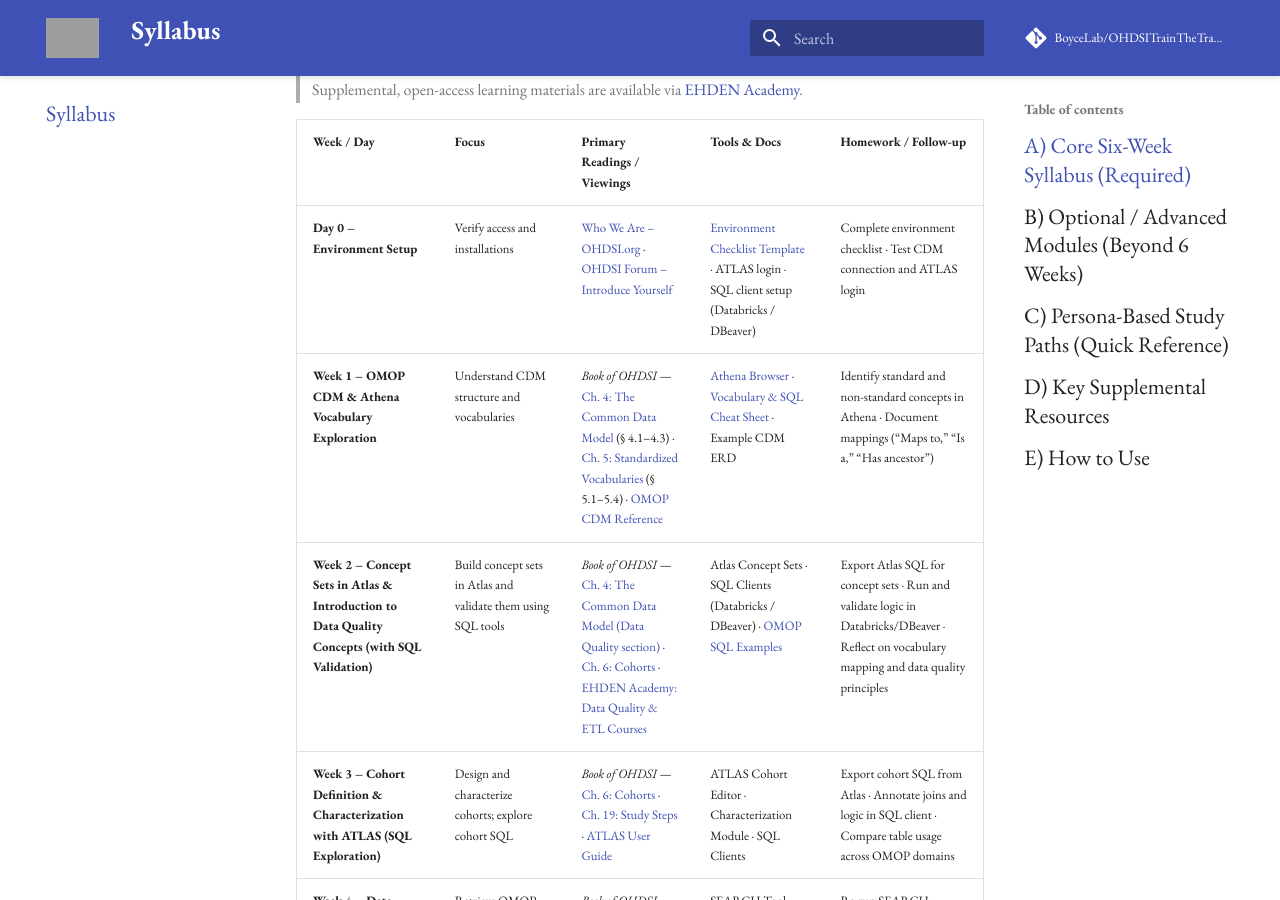
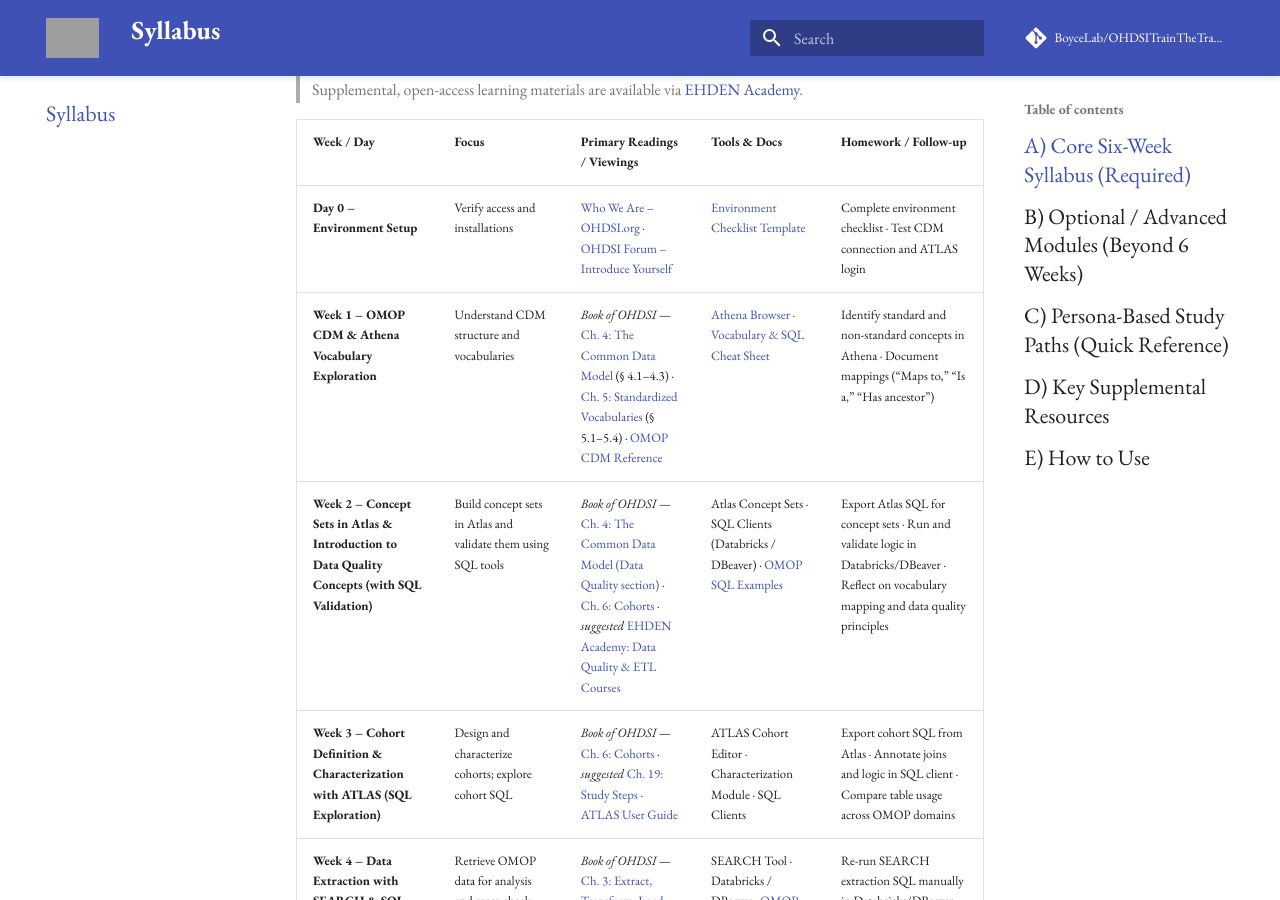
Before and after one commit to BoyceLab/OHDSITrainTheTrainer-6WK, an MkDocs documentation site: the page built from docs/syllabus.md, in a window 1280 px wide and 900 px high, scrolled down 526 px. Built offline with MkDocs 1.6.1 and Material for MkDocs 9.7.7, drawn with Linux system fonts in a browser that asks for light colours; comment, search, counter and statistics services are not loaded; grey boxes are pictures that could not be loaded.

Commit message:
Update syllabus.md

```diff
--- a/docs/syllabus.md
+++ b/docs/syllabus.md
@@ -13,10 +13,10 @@
 
 | **Week / Day** | **Focus** | **Primary Readings / Viewings** | **Tools & Docs** | **Homework / Follow-up** |
 |-----------------|------------|---------------------------------|------------------|---------------------------|
-| **Day 0 – Environment Setup** | Verify access and installations | [Who We Are – OHDSI.org](https://www.ohdsi.org/who-we-are/) · [OHDSI Forum – Introduce Yourself](https://forums.ohdsi.org/) | [Environment Checklist Template](common_artifacts/environment-checklist-template.md) · ATLAS login · SQL client setup (Databricks / DBeaver) | Complete environment checklist · Test CDM connection and ATLAS login |
-| **Week 1 – OMOP CDM & Athena Vocabulary Exploration** | Understand CDM structure and vocabularies | *Book of OHDSI* — [Ch. 4: The Common Data Model](https://ohdsi.github.io/TheBookOfOhdsi/CommonDataModel.html) (§ 4.1–4.3) · [Ch. 5: Standardized Vocabularies](https://ohdsi.github.io/TheBookOfOhdsi/StandardizedVocabularies.html) (§ 5.1–5.4) · [OMOP CDM Reference](https://ohdsi.github.io/CommonDataModel/) | [Athena Browser](https://athena.ohdsi.org/) · [Vocabulary & SQL Cheat Sheet](common_artifacts/omop-vocab-sql-cheat-sheet.md) · Example CDM ERD | Identify standard and non-standard concepts in Athena · Document mappings (“Maps to,” “Is a,” “Has ancestor”) |
-| **Week 2 – Concept Sets in Atlas & Introduction to Data Quality Concepts (with SQL Validation)** | Build concept sets in Atlas and validate them using SQL tools | *Book of OHDSI* — [Ch. 4: The Common Data Model (Data Quality section)](https://ohdsi.github.io/TheBookOfOhdsi/CommonDataModel.html#data-quality) · [Ch. 6: Cohorts](https://ohdsi.github.io/TheBookOfOhdsi/Cohorts.html) · [EHDEN Academy: Data Quality & ETL Courses](https://academy.ehden.eu/course/index.php?categoryid=all) | Atlas Concept Sets · SQL Clients (Databricks / DBeaver) · [OMOP SQL Examples](common_artifacts/omop-sql-examples.md) | Export Atlas SQL for concept sets · Run and validate logic in Databricks/DBeaver · Reflect on vocabulary mapping and data quality principles |
-| **Week 3 – Cohort Definition & Characterization with ATLAS (SQL Exploration)** | Design and characterize cohorts; explore cohort SQL | *Book of OHDSI* — [Ch. 6: Cohorts](https://ohdsi.github.io/TheBookOfOhdsi/Cohorts.html) · [Ch. 19: Study Steps](https://ohdsi.github.io/TheBookOfOhdsi/PopulationLevelEstimation.html#study-steps) · [ATLAS User Guide](common_artifacts/atlas-user-process-guide.md) | ATLAS Cohort Editor · Characterization Module · SQL Clients | Export cohort SQL from Atlas · Annotate joins and logic in SQL client · Compare table usage across OMOP domains |
+| **Day 0 – Environment Setup** | Verify access and installations | [Who We Are – OHDSI.org](https://www.ohdsi.org/who-we-are/) · [OHDSI Forum – Introduce Yourself](https://forums.ohdsi.org/) | [Environment Checklist Template](common_artifacts/environment-checklist-template.md) | Complete environment checklist · Test CDM connection and ATLAS login |
+| **Week 1 – OMOP CDM & Athena Vocabulary Exploration** | Understand CDM structure and vocabularies | *Book of OHDSI* — [Ch. 4: The Common Data Model](https://ohdsi.github.io/TheBookOfOhdsi/CommonDataModel.html) (§ 4.1–4.3) · [Ch. 5: Standardized Vocabularies](https://ohdsi.github.io/TheBookOfOhdsi/StandardizedVocabularies.html) (§ 5.1–5.4) · [OMOP CDM Reference](https://ohdsi.github.io/CommonDataModel/) | [Athena Browser](https://athena.ohdsi.org/) · [Vocabulary & SQL Cheat Sheet](common_artifacts/omop-vocab-sql-cheat-sheet.md) | Identify standard and non-standard concepts in Athena · Document mappings (“Maps to,” “Is a,” “Has ancestor”) |
+| **Week 2 – Concept Sets in Atlas & Introduction to Data Quality Concepts (with SQL Validation)** | Build concept sets in Atlas and validate them using SQL tools | *Book of OHDSI* — [Ch. 4: The Common Data Model (Data Quality section)](https://ohdsi.github.io/TheBookOfOhdsi/CommonDataModel.html#data-quality) · [Ch. 6: Cohorts](https://ohdsi.github.io/TheBookOfOhdsi/Cohorts.html) · *suggested* [EHDEN Academy: Data Quality & ETL Courses](https://academy.ehden.eu/course/index.php?categoryid=all) | Atlas Concept Sets · SQL Clients (Databricks / DBeaver) · [OMOP SQL Examples](common_artifacts/omop-sql-examples.md) | Export Atlas SQL for concept sets · Run and validate logic in Databricks/DBeaver · Reflect on vocabulary mapping and data quality principles |
+| **Week 3 – Cohort Definition & Characterization with ATLAS (SQL Exploration)** | Design and characterize cohorts; explore cohort SQL | *Book of OHDSI* — [Ch. 6: Cohorts](https://ohdsi.github.io/TheBookOfOhdsi/Cohorts.html) · *suggested* [Ch. 19: Study Steps](https://ohdsi.github.io/TheBookOfOhdsi/PopulationLevelEstimation.html#study-steps) · [ATLAS User Guide](common_artifacts/atlas-user-process-guide.md) | ATLAS Cohort Editor · Characterization Module · SQL Clients | Export cohort SQL from Atlas · Annotate joins and logic in SQL client · Compare table usage across OMOP domains |
 | **Week 4 – Data Extraction with SEARCH & SQL Validation** | Retrieve OMOP data for analysis and cross-check results | *Book of OHDSI* — [Ch. 3: Extract, Transform, Load (ETL) Processes](https://ohdsi.github.io/TheBookOfOhdsi/ETL.html) · [OMOP CDM GitHub Repository](https://github.com/OHDSI/CommonDataModel) | SEARCH Tool · Databricks / DBeaver · [OMOP SQL Examples](common_artifacts/omop-sql-examples.md) · [SQL Validation Mini Lab](common_artifacts/sql-validation-mini-lab.md) | Re-run SEARCH extraction SQL manually in Databricks/DBeaver · Validate counts and compare results |
 | **Week 5 (Optional) – Treatment Pathway Analysis** | Sequence treatments and visualize pathways | *Book of OHDSI* — [Ch. 12: Treatment Pathways](https://ohdsi.github.io/TheBookOfOhdsi/PopulationLevelEstimation.html#treatment-pathways) · [Ch. 11: Data Network Studies](https://ohdsi.github.io/TheBookOfOhdsi/NetworkStudies.html) | ATLAS Pathways · [Pathway Analysis Docs](https://ohdsi.github.io/Atlas/#/pathways) | Generate and interpret pathway plots · Summarize one analytical insight |
 | **Week 6 (Optional) – Advanced Analytics with HADES** | Characterization, estimation, and prediction pipelines | *Book of OHDSI* — [Ch. 13: Prediction](https://ohdsi.github.io/TheBookOfOhdsi/Prediction.html) · [Ch. 14: HADES](https://ohdsi.github.io/TheBookOfOhdsi/Hades.html) | [HADES R Packages](https://ohdsi.github.io/Hades/) · RStudio / Posit Workbench | Execute a small HADES workflow and report diagnostics |
```
